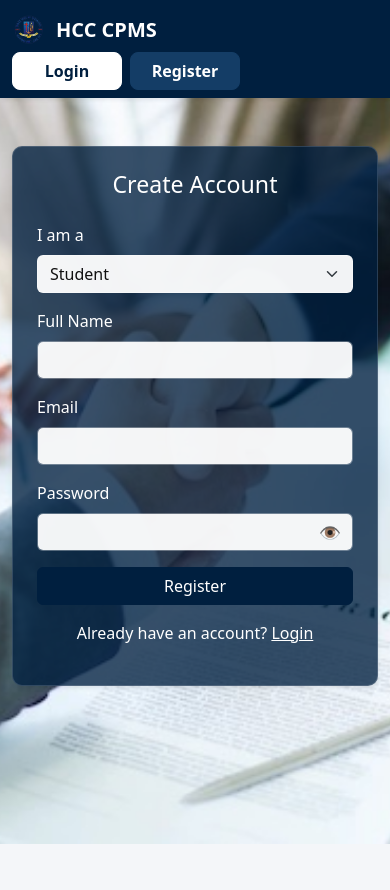
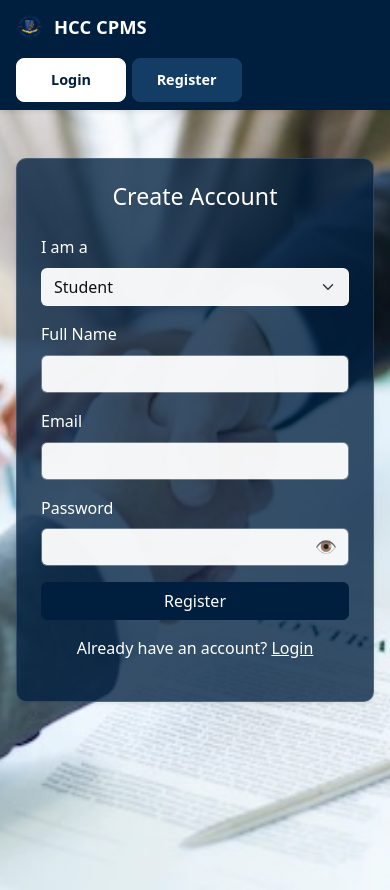
Before and after one commit to Stefirasu/CampusPlacementManagementSystem, a React (Create React App) app in the folder frontend/: page /register in a window 390 px wide. Before the commit the page ends 844 px from the top, so only its background shows below. Built offline with nearby package versions, Linux system fonts and the light colour scheme; no server answers.

Commit message:
Updated project

```diff
--- a/frontend/src/index.css
+++ b/frontend/src/index.css
@@ -8,6 +8,8 @@
 body {
   margin: 0;
   min-height: 100vh;
+  font-size: 1.08rem;
+  line-height: 1.55;
   background-color: #f4f6f9;
   background-image: url("../images/CMPS.jpg");
   background-repeat: no-repeat;
@@ -20,12 +22,28 @@ body {
   min-height: 100vh;
 }
 
+.container {
+  width: 100%;
+  max-width: 1200px;
+  margin-left: auto;
+  margin-right: auto;
+  padding-left: 2rem;
+  padding-right: 2rem;
+}
+
+.container.py-4,
+.container.py-5 {
+  min-height: calc(100vh - 72px);
+}
+
 .custom-navbar {
   background-color: var(--navy-blue) !important;
+  min-height: 76px;
 }
 
 .navbar-brand {
   font-weight: 700;
+  font-size: 1.45rem;
 }
 
 .custom-navbar .navbar-brand,
@@ -37,6 +55,15 @@ body {
 
 .custom-navbar .btn-outline-light {
   border-color: rgba(255, 255, 255, 0.8);
+}
+
+.custom-navbar .btn,
+.custom-navbar .navbar-text {
+  font-size: 1rem;
+}
+
+.custom-navbar .btn {
+  padding: 0.65rem 1rem;
 }
 
 .nav-auth-btn {
@@ -141,8 +168,8 @@ body {
 }
 
 .brand-logo {
-  width: 34px;
-  height: 34px;
+  width: 44px;
+  height: 44px;
   object-fit: contain;
   display: block;
 }
@@ -155,8 +182,34 @@ body {
   border-radius: 10px;
 }
 
+.card h5 {
+  font-size: 1.45rem;
+}
+
+.card p {
+  font-size: 1rem;
+}
+
+.container > h3,
+.container > h4 {
+  font-size: 2rem;
+  font-weight: 700;
+}
+
+.container > p {
+  font-size: 1.1rem;
+}
+
 .badge-status {
   font-size: 0.85rem;
+}
+
+.password-input::-ms-reveal,
+.password-input::-ms-clear,
+.password-input::-webkit-credentials-auto-fill-button {
+  display: none !important;
+  visibility: hidden;
+  pointer-events: none;
 }
 
 /* Full-width semi-transparent hero bar */
@@ -207,7 +260,7 @@ body {
 
 /* Page heading and card styling */
 .page-heading {
-  font-size: clamp(2.4rem, 2.5vw, 3.2rem);
+  font-size: 2.6rem;
   font-weight: 700;
   letter-spacing: -0.03em;
   margin-bottom: 1rem;
@@ -237,29 +290,41 @@ body {
 }
 
 .dashboard-card-title {
-  font-size: 1.75rem;
+  font-size: 2rem;
   font-weight: 800;
   margin-bottom: 0.9rem;
 }
 
 .dashboard-card-text {
-  font-size: 1.11rem;
+  font-size: 1.2rem;
   margin-bottom: 1.4rem;
   color: #5f6d7a;
 }
 
 .dashboard-card .btn {
-  font-size: 1rem;
-  padding: 0.95rem 1.6rem;
+  font-size: 1.1rem;
+  padding: 1rem 1.7rem;
 }
 
 .page-card h5 {
-  font-size: 1.85rem;
+  font-size: 2rem;
   font-weight: 700;
 }
 
 .page-card p {
-  font-size: 1rem;
+  font-size: 1.15rem;
+}
+
+.card .btn,
+.form-control,
+.form-select,
+.table {
+  font-size: 1.05rem;
+}
+
+.table th,
+.table td {
+  padding: 0.85rem 0.9rem;
 }
 
 .page-card:hover {
@@ -287,16 +352,49 @@ table {
 }
 
 table {
-  display: block;
-  overflow-x: auto;
+  display: table;
+  width: 100%;
+  table-layout: auto;
   white-space: nowrap;
-  -webkit-overflow-scrolling: touch;
+}
+
+table th:last-child,
+table td:last-child {
+  width: 1%;
+  white-space: nowrap;
+}
+
+table .btn-group {
+  white-space: nowrap;
+}
+
+.applications-table-wrapper {
+  width: 100%;
+}
+
+.applications-table {
+  display: table;
+  width: 100%;
+  table-layout: fixed;
+}
+
+.applications-table th,
+.applications-table td {
+  width: 25%;
+  vertical-align: middle;
 }
 
 /* Mobile-specific fixes */
 @media (max-width: 768px) {
   body {
     background-attachment: scroll;
+    font-size: 1rem;
+  }
+
+  .container {
+    max-width: 100%;
+    padding-left: 1rem;
+    padding-right: 1rem;
   }
 
   .page-card,
@@ -306,10 +404,94 @@ table {
   }
 
   .page-heading {
-    font-size: 1.8rem;
+    font-size: 2rem;
+  }
+
+  .container > h3,
+  .container > h4 {
+    font-size: 1.65rem;
+  }
+
+  .container.py-4,
+  .container.py-5 {
+    min-height: calc(100vh - 64px);
+    padding-left: 1rem;
+    padding-right: 1rem;
+  }
+
+  .custom-navbar .container {
+    align-items: flex-start;
+    gap: 0.75rem;
+  }
+
+  .custom-navbar .navbar-brand {
+    font-size: 1.15rem;
+  }
+
+  .brand-logo {
+    width: 28px;
+    height: 28px;
+  }
+
+  .custom-navbar .d-flex {
+    flex-wrap: wrap;
+    justify-content: flex-end;
+    gap: 0.35rem;
+  }
+
+  .custom-navbar .btn,
+  .custom-navbar .navbar-text {
+    font-size: 0.9rem;
+    margin-right: 0 !important;
+  }
+
+  .custom-navbar .navbar-text {
+    order: 3;
+    width: 100%;
+    text-align: right;
   }
 
   .hero-bar .display-5 {
     font-size: 1.6rem;
   }
+
+  .applications-table {
+    display: table;
+    font-size: 0.85rem;
+  }
+
+  table {
+    display: block;
+    width: 100%;
+    overflow-x: auto;
+    white-space: nowrap;
+    -webkit-overflow-scrolling: touch;
+  }
+
+  .applications-table th,
+  .applications-table td {
+    padding: 0.55rem 0.4rem;
+    white-space: normal;
+    overflow-wrap: anywhere;
+  }
+
+  .applications-table .badge-status {
+    font-size: 0.75rem;
+  }
+
+  .card h5 {
+    font-size: 1.3rem;
+  }
+
+  .card .btn,
+  .form-control,
+  .form-select,
+  .table {
+    font-size: 1rem;
+  }
+
+  .table th,
+  .table td {
+    padding: 0.65rem 0.5rem;
+  }
 }
--- a/frontend/src/pages/Login.js
+++ b/frontend/src/pages/Login.js
@@ -50,7 +50,7 @@ const Login = () => {
             <div style={{ position: "relative" }}>
               <input
                 type={showPassword ? "text" : "password"}
-                className="form-control"
+                className="form-control password-input"
                 value={password}
                 onChange={(e) => setPassword(e.target.value)}
                 required
--- a/frontend/src/pages/Register.js
+++ b/frontend/src/pages/Register.js
@@ -93,7 +93,7 @@ const Register = () => {
               <input
                 type={showPassword ? "text" : "password"}
                 name="password"
-                className="form-control"
+                className="form-control password-input"
                 value={form.password}
                 onChange={handleChange}
                 required
--- a/frontend/src/pages/admin/ManageCompanies.js
+++ b/frontend/src/pages/admin/ManageCompanies.js
@@ -84,7 +84,11 @@ const ManageCompanies = () => {
                 </span>
               </td>
               <td>
-                {!r.recruiterProfile?.isApproved && (
+                {r.recruiterProfile?.isApproved ? (
+                  <button className="btn btn-sm btn-outline-success" disabled>
+                    Approved
+                  </button>
+                ) : (
                   <button className="btn btn-sm btn-outline-success" onClick={() => approveRecruiter(r._id)}>
                     Approve
                   </button>
--- a/frontend/src/pages/recruiter/RecruiterDashboard.js
+++ b/frontend/src/pages/recruiter/RecruiterDashboard.js
@@ -11,7 +11,7 @@ const RecruiterDashboard = () => {
       <p className="text-muted">Recruiter Dashboard</p>
 
       <div className="row g-4 mt-2">
-        <div className="col-md-4">
+        <div className="col-md-6">
           <div className="card shadow-sm p-4 text-center h-100">
             <h5>➕ Post a Job</h5>
             <p className="text-muted">Create a new job opening</p>
@@ -20,7 +20,7 @@ const RecruiterDashboard = () => {
             </Link>
           </div>
         </div>
-        <div className="col-md-4">
+        <div className="col-md-6">
           <div className="card shadow-sm p-4 text-center h-100">
             <h5>📋 My Jobs</h5>
             <p className="text-muted">View jobs you've posted</p>
--- a/frontend/src/pages/student/MyApplications.js
+++ b/frontend/src/pages/student/MyApplications.js
@@ -30,7 +30,8 @@ const MyApplications = () => {
       {error && <div className="alert alert-danger">{error}</div>}
       {applications.length === 0 && <p className="text-muted">You haven't applied to any jobs yet.</p>}
 
-      <table className="table table-bordered bg-white shadow-sm">
+      <div className="table-responsive applications-table-wrapper">
+        <table className="table table-bordered bg-white shadow-sm applications-table">
           <thead className="table-light">
             <tr>
               <th>Job Title</th>
@@ -55,6 +56,7 @@ const MyApplications = () => {
           </tbody>
         </table>
       </div>
+    </div>
   );
 };
 
```
Lines whose indentation alone changed are shown as unchanged.
